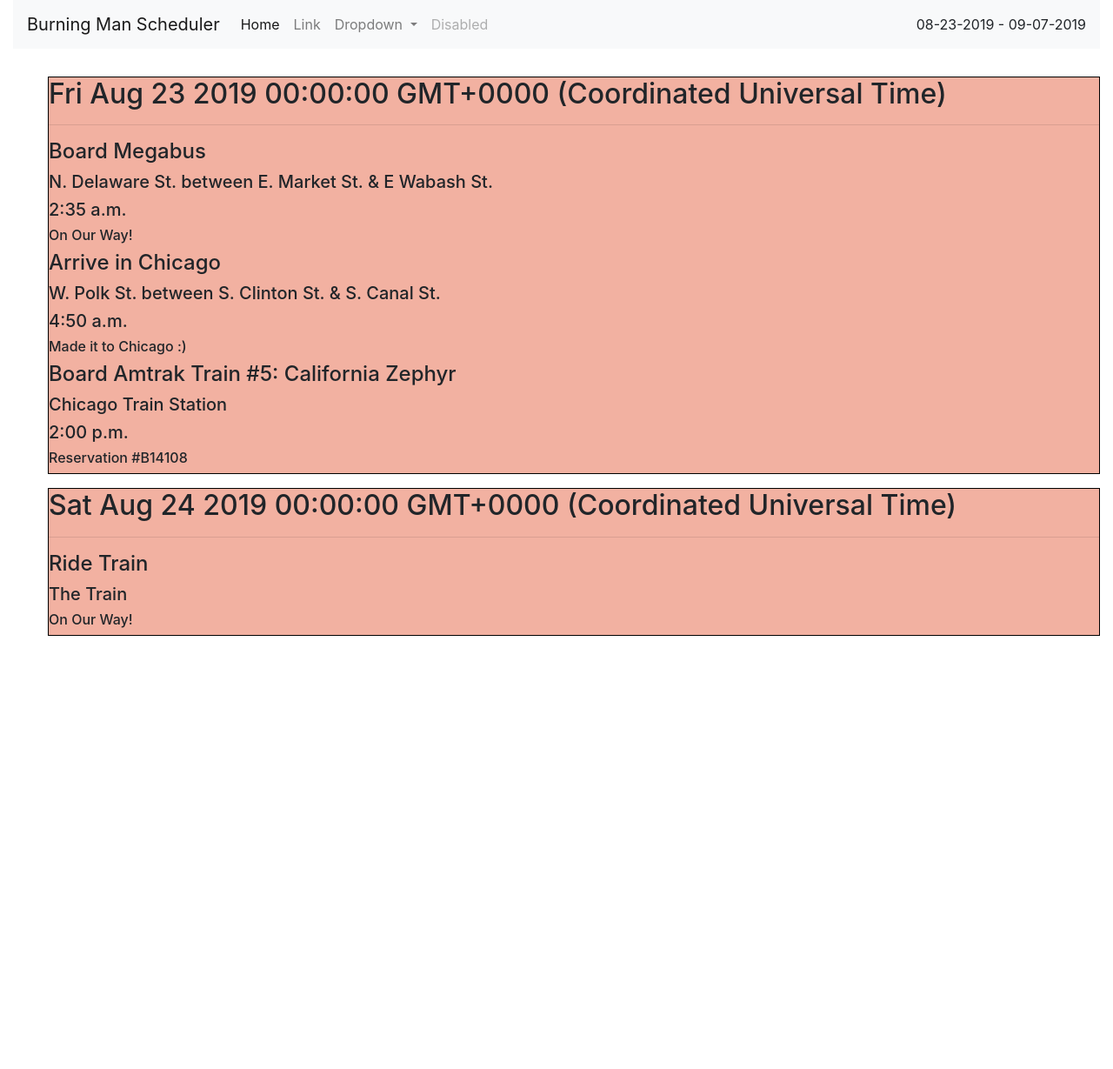
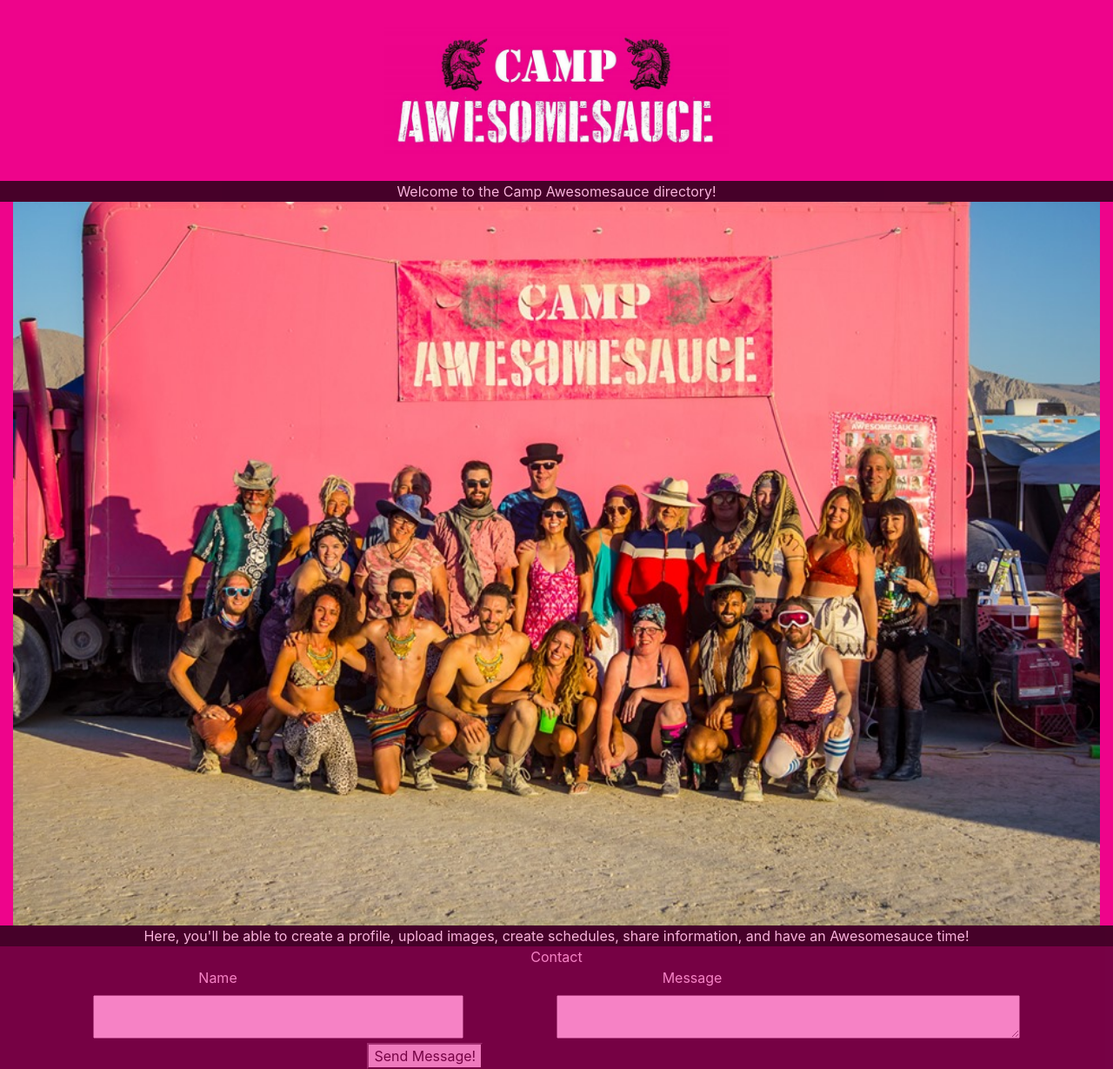
Before and after one commit to Dagzy/awesomesauce-, a plain HTML site: page index.html in a window 1280 px wide. Shown: the whole page at 87% size. Before the commit the page ends 800 px from the top, so only its background shows below. Drawn offline with nearby package versions, Linux system fonts and the light colour scheme.

Commit message:
QW pushing to github pages

```diff
--- a/index.html
+++ b/index.html
@@ -3,7 +3,8 @@
 
 <head>
     <meta charset="UTF-8">
-    <meta name="viewport" content="width=device-width, initial-scale=1.0">
+    <meta name="viewport" content="width=device-width, initial-scale=1, shrink-to-fit=no">
+    <!-- <meta name="viewport" content="width=device-width, initial-scale=1.0"> -->
     <meta http-equiv="X-UA-Compatible" content="ie=edge">
     <link rel="stylesheet" href="https://stackpath.bootstrapcdn.com/bootstrap/4.3.1/css/bootstrap.min.css">
     <link rel="stylesheet" href="style.css">
@@ -11,46 +12,42 @@
 </head>
 
 <body class="container-fluid">
-    <nav class="navbar navbar-expand-lg navbar-light bg-light">
-        <a class="navbar-brand" href="#">Burning Man Scheduler</a>
-        <button class="navbar-toggler" type="button" data-toggle="collapse" data-target="#navbarSupportedContent"
-            aria-controls="navbarSupportedContent" aria-expanded="false" aria-label="Toggle navigation">
-            <span class="navbar-toggler-icon"></span>
-        </button>
+    <div class="row" id="logo">
+        <img class="col-4 offset-4" src="./logo.jpg" alt="logo">
+    </div>
+    <div class="panel1">
+        <div class="row">
+            <p class="col-12 panel-content">
+                Welcome to the Camp Awesomesauce directory!
+            </p>
+            <img class="col-12" src="./bg.jpg" alt="">
+        </div>
+    </div>
+    <div class="row">
+        <p class="col-12 panel-content">
+            Here, you'll be able to create a profile, upload images, create schedules, share information, and have
+            an Awesomesauce time!
+        </p>
+    </div>
+    <div class="row contact">
+        <p class="col-12 center">Contact</p>
+        <label for="name" class="col-4 offset-2">Name</label>
+        <label for="message" class="col-4 offset-1">Message</label>
+        <!-- <hr> -->
+        <input type="text" class="col-4 offset-1">
+        <!-- <textarea class="col-4 offset-1" name="name" id=""></textarea> -->
+        <textarea class="col-5 offset-1" name="name" id=""></textarea>
+        <p class="center">
+            <button class="click">Send Message!</button>
+        </p>
+        <!-- <input type="text" class="col-4" style="margin-left: 5vh;"> -->
 
-        <div class="collapse navbar-collapse" id="navbarSupportedContent">
-            <ul class="navbar-nav mr-auto">
-                <li class="nav-item active">
-                    <a class="nav-link" href="#">Home <span class="sr-only">(current)</span></a>
-                </li>
-                <li class="nav-item">
-                    <a class="nav-link" href="#">Link</a>
-                </li>
-                <li class="nav-item dropdown">
-                    <a class="nav-link dropdown-toggle" href="#" id="navbarDropdown" role="button"
-                        data-toggle="dropdown" aria-haspopup="true" aria-expanded="false">
-                        Dropdown
-                    </a>
-                    <div class="dropdown-menu" aria-labelledby="navbarDropdown">
-                        <a class="dropdown-item" href="#">Action</a>
-                        <a class="dropdown-item" href="#">Another action</a>
-                        <div class="dropdown-divider"></div>
-                        <a class="dropdown-item" href="#">Something else here</a>
-                    </div>
-                </li>
-                <li class="nav-item">
-                    <a class="nav-link disabled" href="#" tabindex="-1" aria-disabled="true">Disabled</a>
-                </li>
-            </ul>
-        </div>
-        <a id="dates"></a>
-    </nav>
-
-    <ul id="calendar"></ul>
+    </div>
 
     <script src="https://code.jquery.com/jquery-3.4.1.js"
         integrity="sha256-WpOohJOqMqqyKL9FccASB9O0KwACQJpFTUBLTYOVvVU=" crossorigin="anonymous"></script>
     <script src="https://stackpath.bootstrapcdn.com/bootstrap/4.3.1/js/bootstrap.min.js"></script>
-    <script src="main.js"></script>
+    <!-- <script src="main.js"></!-->
 </body>
+
 </html>
--- a/style.css
+++ b/style.css
@@ -1,17 +1,48 @@
 body{
-    background-image: url(./bmBG.jpg)
+    background: #EE048B;
+}
+.panel1 {
+    /* background-image: url(./bg.jpg); */
+    /* background-repeat: no-repeat; */
+    /* background-size: cover; */
+    /* width: 100%; */
+    /* height: 75vh; */
+}
+p{
+    margin: 0;
+}
+.panel-content {
+    background-color: #000;
+    opacity: .7;
+    color: white;
+    text-align: center;
+    align-content: center;
+    width: 100%;
+}
+textarea{
+    margin: 0;
+    padding: 0;
+}
+.center{
+    text-align: center;
+    align-content: center;
+}
+.click{
+    margin-top: 5px;
+    margin-left: 33vw;
+}
+.contact{
+    background-color: #000;
+    opacity: .5;
+    color: white;
+    /* text-align: center; */
+    /* align-content: center; */
+    /* width: 100%; */
+}
+#logo {
+    align-content: center;
 }
 
-.header{
+.header {
     text-align: center;
 }
-#calendar{
-    margin-top: 2em;
-    list-style-type: none;
-}
-#calendar li{
-    /* background-color: white; */
-    background-color: rgba(223, 61, 20, 0.4);
-    border: 1px solid #000;
-    margin-top:1em;
-}
```
Also changed, not shown: bg.jpg (added).
